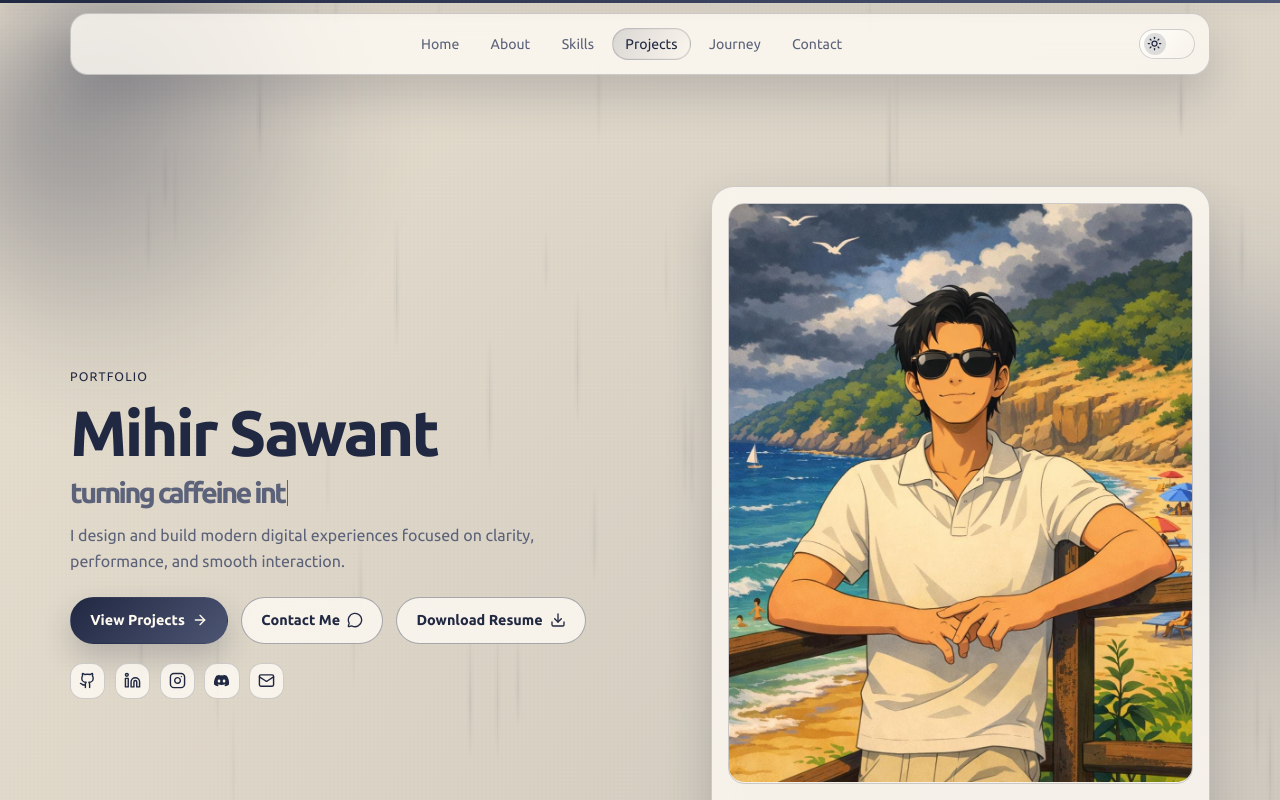
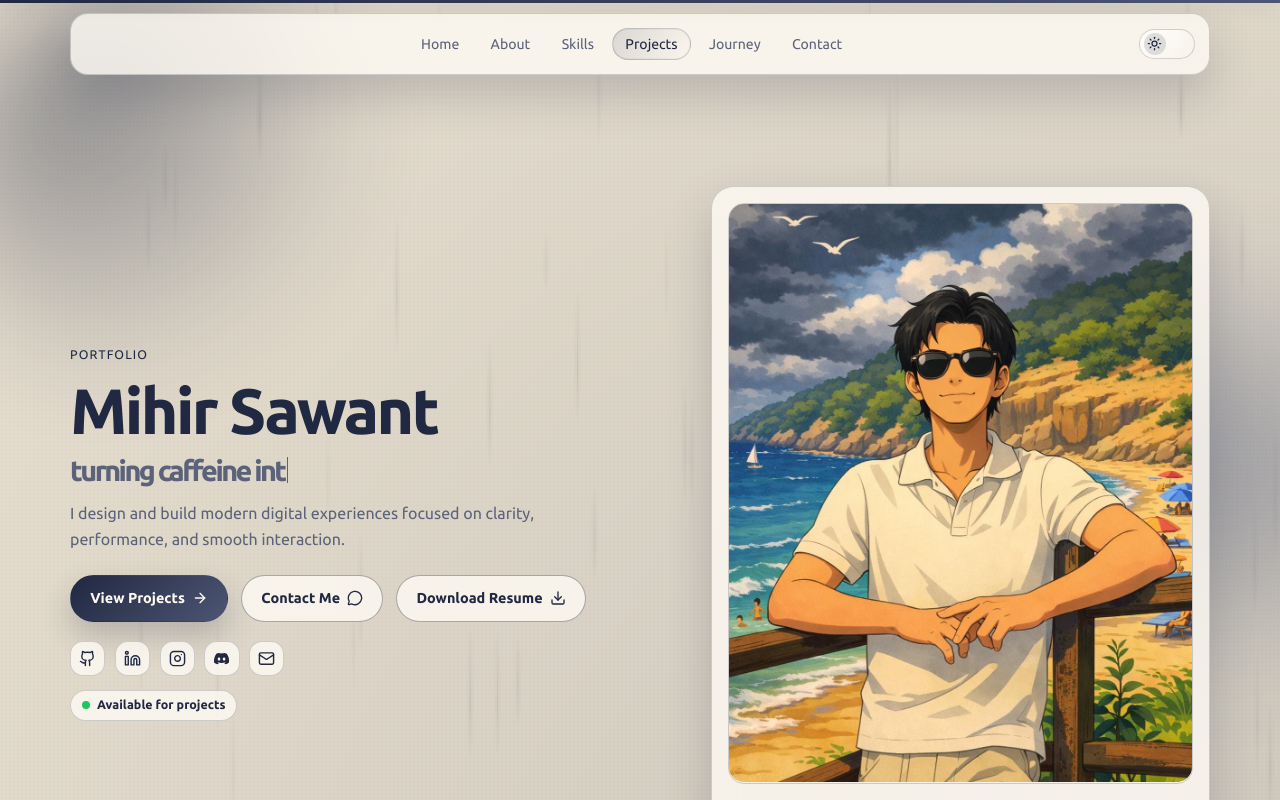
Before and after one commit to itsmierrrrr/Portfolio, a React (Vite) app: page / in a window 1280 px wide. Shown: the top 800 px of the page. Built offline with nearby package versions, Linux system fonts and the light colour scheme.

Commit message:
add live status

```diff
--- a/src/components/Hero.jsx
+++ b/src/components/Hero.jsx
@@ -151,6 +151,11 @@ function Hero({ onNameClick }) {
               )
             })}
           </div>
+
+          <span className="hero-live-status">
+            <span className="hero-live-dot" aria-hidden="true" />
+            Available for projects
+          </span>
         </motion.div>
 
         <motion.div
@@ -166,7 +171,9 @@ function Hero({ onNameClick }) {
           <motion.div className="hero-glow" style={{ background: glow }} />
           <img src={personalInfo.avatar} alt="Profile" loading="lazy" />
           <div className="hero-visual-copy">
-            <strong>Hey, I'm Mihir, in creative mode.</strong>
+            <div className="hero-visual-meta">
+              <strong>Hey, I'm Mihir, in creative mode.</strong>
+            </div>
             <AnimatePresence mode="wait">
               <motion.span
                 key={heroCopyIndex}
--- a/src/styles/Hero.css
+++ b/src/styles/Hero.css
@@ -69,6 +69,43 @@
   color: var(--accent);
 }
 
+.hero-live-status {
+  margin-top: 0.85rem;
+  display: inline-flex;
+  align-items: center;
+  gap: 0.45rem;
+  border: 1px solid var(--border-soft);
+  background: var(--surface-glass);
+  color: var(--text-primary);
+  border-radius: 999px;
+  padding: 0.28rem 0.68rem;
+  font-size: 0.78rem;
+  font-weight: 600;
+}
+
+.hero-live-dot {
+  width: 0.5rem;
+  height: 0.5rem;
+  border-radius: 50%;
+  background: #22c55e;
+  box-shadow: 0 0 0 0 rgba(34, 197, 94, 0.65);
+  animation: hero-live-pulse 1.8s ease-out infinite;
+}
+
+@keyframes hero-live-pulse {
+  0% {
+    box-shadow: 0 0 0 0 rgba(34, 197, 94, 0.65);
+  }
+
+  70% {
+    box-shadow: 0 0 0 8px rgba(34, 197, 94, 0);
+  }
+
+  100% {
+    box-shadow: 0 0 0 0 rgba(34, 197, 94, 0);
+  }
+}
+
 .hero-content p {
   max-width: 52ch;
   color: var(--text-muted);
@@ -129,11 +166,19 @@
   gap: 0.3rem;
 }
 
+.hero-visual-meta {
+  display: flex;
+  align-items: center;
+  justify-content: space-between;
+  gap: 0.6rem;
+  flex-wrap: wrap;
+}
+
 .hero-visual-copy strong {
   font-size: 1.03rem;
 }
 
-.hero-visual-copy span {
+.hero-visual-copy > span {
   color: var(--text-muted);
   font-size: 0.9rem;
 }
```
